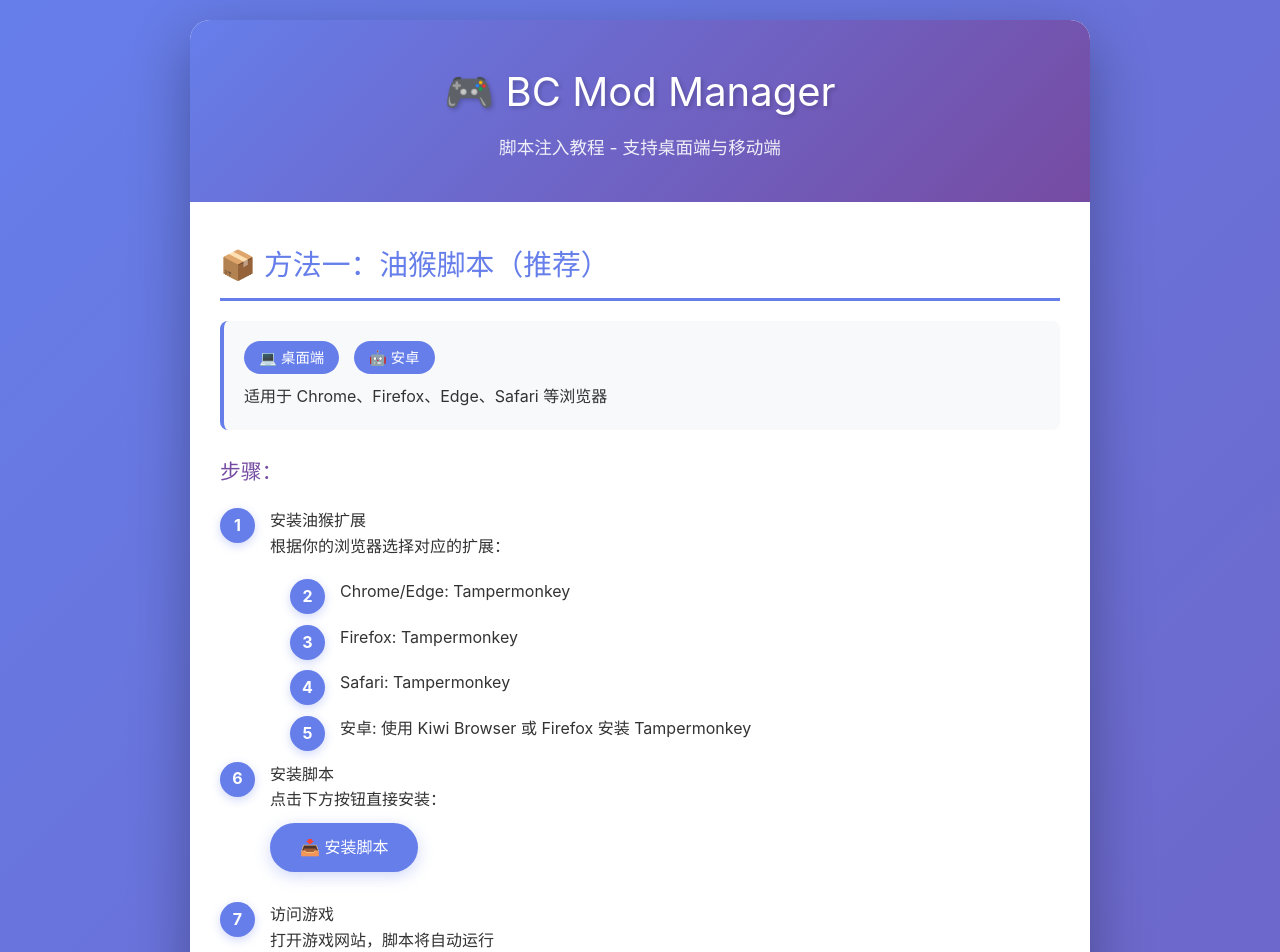
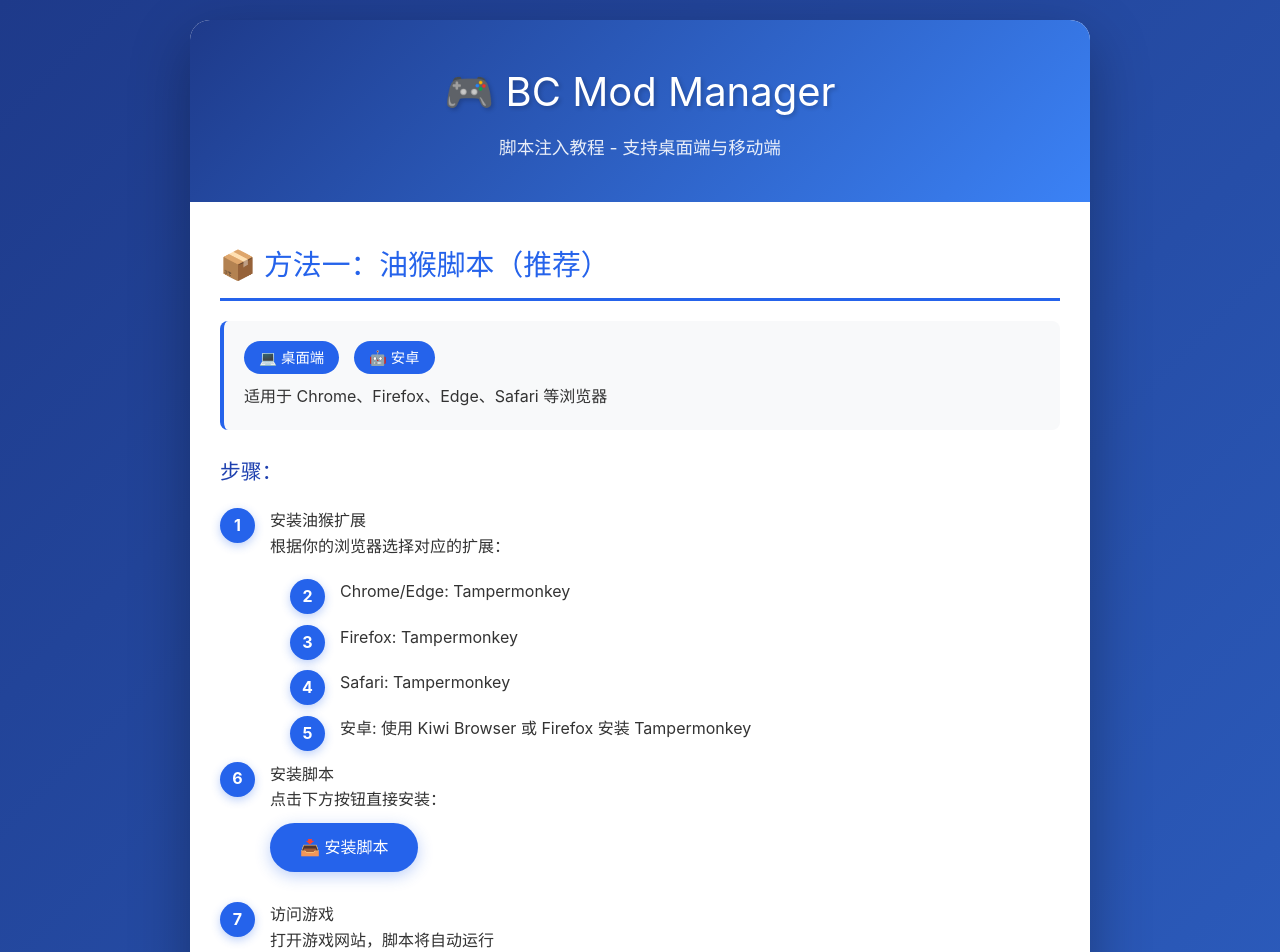
Before and after one commit to InkerBot/bc-mod-manager, a Preact app: page / in a window 1280 px wide. Shown: the top 952 px of the page. Built offline with nearby package versions, Linux system fonts and the light colour scheme.

Commit message:
add install guide

```diff
--- a/public/bmm.user.js
+++ b/public/bmm.user.js
@@ -9,7 +9,7 @@
 (function () {
   "use strict";
   const script = document.createElement("script");
-  script.src = `https://inkerbot.github.io/bc-mod-manager/main.js`;
+  script.src = `https://inkerbot.github.io/bc-mod-manager/main.js?v=${(Date.now() / 10000).toFixed(0)}`;
   script.async = true;
   script.crossOrigin = "anonymous";
   document.head.appendChild(script);
--- a/public/index.html
+++ b/public/index.html
@@ -15,7 +15,7 @@
       font-family: -apple-system, BlinkMacSystemFont, "Segoe UI", Roboto, "Helvetica Neue", Arial, sans-serif;
       line-height: 1.6;
       color: #333;
-      background: linear-gradient(135deg, #667eea 0%, #764ba2 100%);
+      background: linear-gradient(135deg, #1e3a8a 0%, #3b82f6 100%);
       min-height: 100vh;
       padding: 20px;
     }
@@ -30,7 +30,7 @@
     }
 
     .header {
-      background: linear-gradient(135deg, #667eea 0%, #764ba2 100%);
+      background: linear-gradient(135deg, #1e3a8a 0%, #3b82f6 100%);
       color: white;
       padding: 40px 30px;
       text-align: center;
@@ -56,22 +56,22 @@
     }
 
     .section h2 {
-      color: #667eea;
+      color: #2563eb;
       font-size: 1.8em;
       margin-bottom: 20px;
       padding-bottom: 10px;
-      border-bottom: 3px solid #667eea;
+      border-bottom: 3px solid #2563eb;
     }
 
     .section h3 {
-      color: #764ba2;
+      color: #1e40af;
       font-size: 1.3em;
       margin: 25px 0 15px 0;
     }
 
     .method-card {
       background: #f8f9fa;
-      border-left: 4px solid #667eea;
+      border-left: 4px solid #2563eb;
       padding: 20px;
       margin: 20px 0;
       border-radius: 8px;
@@ -80,12 +80,12 @@
 
     .method-card:hover {
       transform: translateX(5px);
-      box-shadow: 0 5px 15px rgba(102, 126, 234, 0.2);
+      box-shadow: 0 5px 15px rgba(37, 99, 235, 0.2);
     }
 
     .platform-badge {
       display: inline-block;
-      background: #667eea;
+      background: #2563eb;
       color: white;
       padding: 5px 15px;
       border-radius: 20px;
@@ -117,7 +117,7 @@
       position: absolute;
       top: 10px;
       right: 10px;
-      background: #667eea;
+      background: #2563eb;
       color: white;
       border: none;
       padding: 8px 15px;
@@ -128,7 +128,7 @@
     }
 
     .copy-btn:hover {
-      background: #764ba2;
+      background: #1e40af;
     }
 
     .copy-btn:active {
@@ -152,7 +152,7 @@
       position: absolute;
       left: 0;
       top: 0;
-      background: #667eea;
+      background: #2563eb;
       color: white;
       width: 35px;
       height: 35px;
@@ -161,7 +161,7 @@
       align-items: center;
       justify-content: center;
       font-weight: bold;
-      box-shadow: 0 3px 10px rgba(102, 126, 234, 0.3);
+      box-shadow: 0 3px 10px rgba(37, 99, 235, 0.3);
     }
 
     .warning {
@@ -190,20 +190,20 @@
 
     .link-button {
       display: inline-block;
-      background: #667eea;
+      background: #2563eb;
       color: white;
       padding: 12px 30px;
       text-decoration: none;
       border-radius: 25px;
       margin: 10px 10px 10px 0;
       transition: all 0.3s;
-      box-shadow: 0 4px 15px rgba(102, 126, 234, 0.3);
+      box-shadow: 0 4px 15px rgba(37, 99, 235, 0.3);
     }
 
     .link-button:hover {
-      background: #764ba2;
+      background: #1e40af;
       transform: translateY(-2px);
-      box-shadow: 0 6px 20px rgba(102, 126, 234, 0.4);
+      box-shadow: 0 6px 20px rgba(37, 99, 235, 0.4);
     }
 
     .footer {
@@ -466,7 +466,7 @@
 
     setTimeout(() => {
       btn.textContent = originalText;
-      btn.style.background = '#667eea';
+      btn.style.background = '#2563eb';
     }, 2000);
   }
 </script>
```
